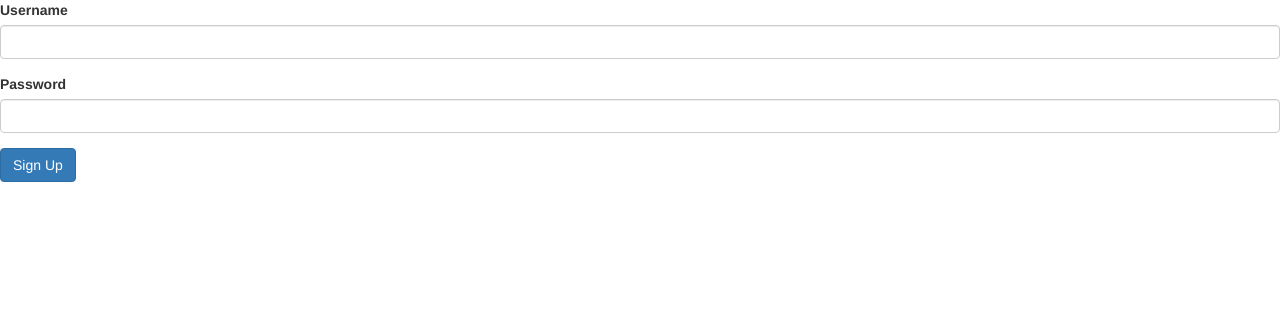
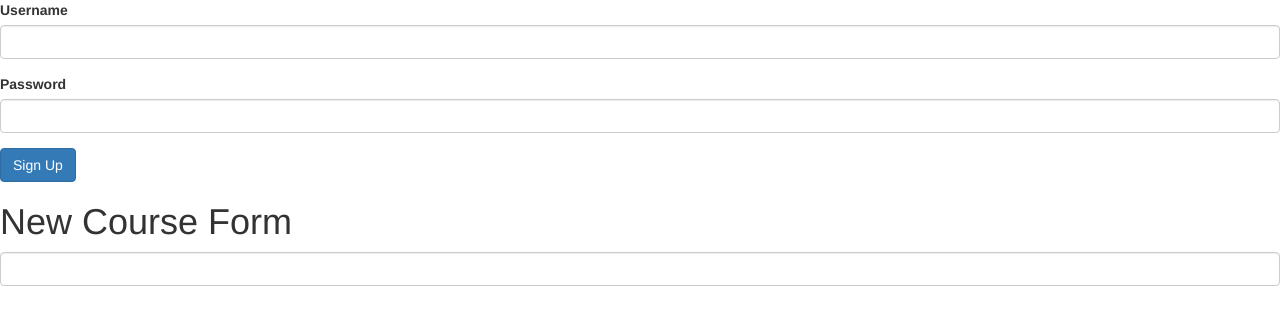
Before and after one commit to nbonbon/angular-cwm, an Angular app in the folder reactive-forms/: page / in a window 1280 px wide. Shown: the top 324 px of the page. Built offline with nearby package versions, Linux system fonts and the light colour scheme.

Commit message:
FormArray

```diff
--- a/reactive-forms/src/app/app.component.html
+++ b/reactive-forms/src/app/app.component.html
@@ -1 +1,4 @@
 <signup-form></signup-form>
+
+<h1>New Course Form</h1>
+<app-new-course-form></app-new-course-form>
--- a/reactive-forms/src/app/app.module.ts
+++ b/reactive-forms/src/app/app.module.ts
@@ -4,11 +4,13 @@ import { BrowserModule } from '@angular/platform-browser';
 
 import { AppComponent } from './app.component';
 import { SignupFormComponent } from './signup-form/signup-form.component';
+import { NewCourseFormComponent } from './new-course-form/new-course-form.component';
 
 @NgModule({
   declarations: [
     AppComponent,
-    SignupFormComponent
+    SignupFormComponent,
+    NewCourseFormComponent
   ],
   imports: [
     BrowserModule,
--- /dev/null
+++ b/reactive-forms/src/app/new-course-form/new-course-form.component.html
@@ -0,0 +1,12 @@
+<form>
+    <input type="text" class="form-control"
+    (keyup.enter)="addTopic(topic)" #topic>
+    <ul class="list-group">
+        <li
+            *ngFor="let topic of topics.controls"
+            (click)="removeTopic(topic)"
+            class="list-group-item">
+            {{ topic.value }}
+        </li>
+    </ul>
+</form>
--- /dev/null
+++ b/reactive-forms/src/app/new-course-form/new-course-form.component.ts
@@ -0,0 +1,27 @@
+import { Component, OnInit } from '@angular/core';
+import { AbstractControl, FormArray, FormControl, FormGroup } from '@angular/forms';
+
+@Component({
+  selector: 'app-new-course-form',
+  templateUrl: './new-course-form.component.html',
+  styleUrls: ['./new-course-form.component.css']
+})
+export class NewCourseFormComponent {
+  form = new FormGroup({
+    topics: new FormArray([])
+  });
+
+  addTopic(topic: HTMLInputElement) {
+    this.topics.push(new FormControl(topic.value));
+    topic.value = '';
+  }
+
+  removeTopic(topic: AbstractControl) {
+    let index = this.topics.controls.indexOf(topic);
+    this.topics.removeAt(index);
+  }
+
+  get topics() {
+    return this.form.get('topics') as FormArray;
+  }
+}
```
Also changed, not shown: reactive-forms/src/app/new-course-form/new-course-form.component.css (added), 1 other file (tests, documents, lock files or other folders).
